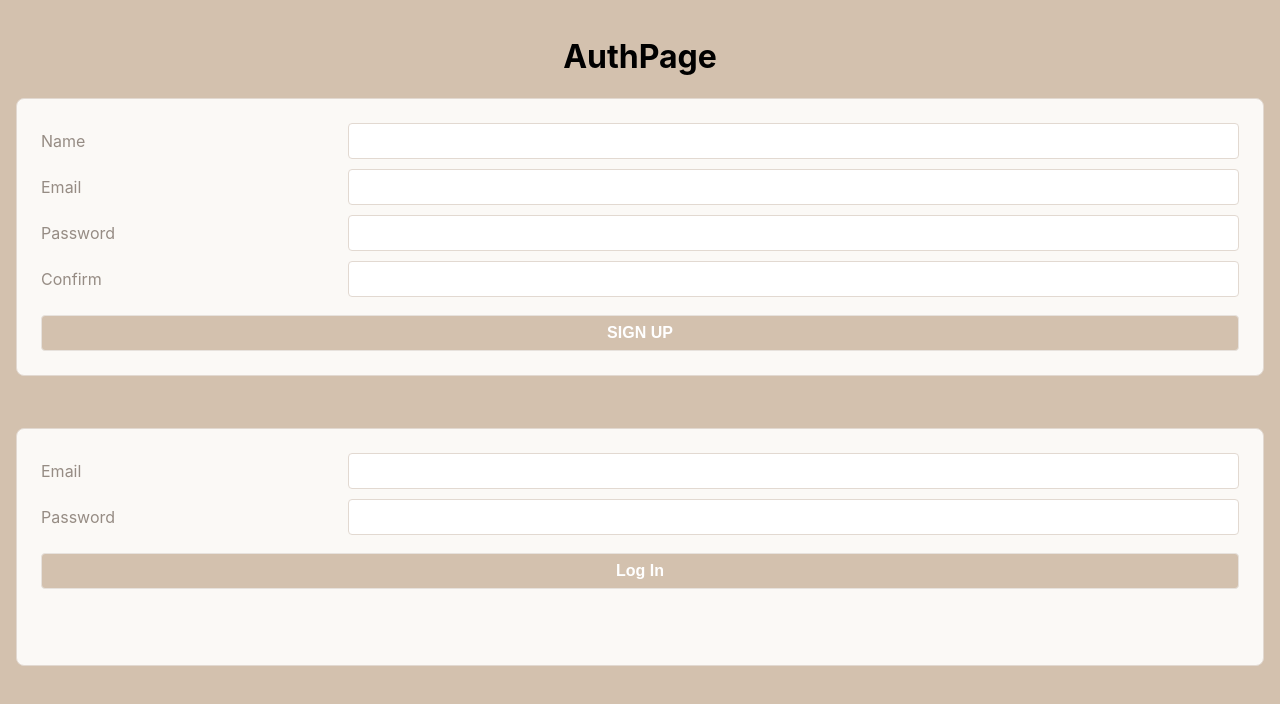
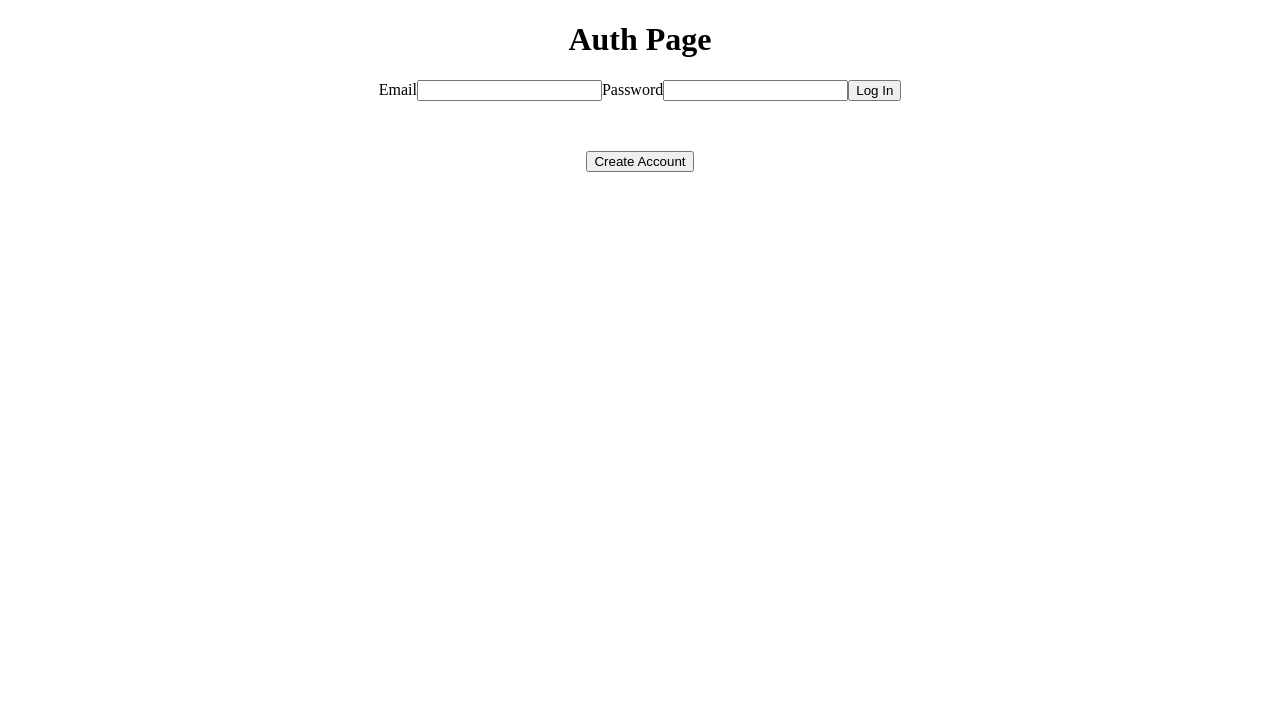
Before and after one commit to ccrisolo/mern-youtube, a React (Create React App) app: page / in a window 1280 px wide. Shown: the top 704 px of the page. Built offline with nearby package versions, Linux system fonts and the light colour scheme.

Commit message:
adds dynamic render of sign up or login page

```diff
--- a/src/components/LoginForm.jsx
+++ b/src/components/LoginForm/LoginForm.jsx
@@ -1,5 +1,5 @@
 import React, { useState } from "react";
-import * as usersService from "../utilities/users-service";
+import * as usersService from "../../utilities/users-service";
 
 export default function LogIn({ setUser }) {
     const [credentials, setCredentials] = useState({
--- a/src/components/NavBar.jsx
+++ b/src/components/NavBar/NavBar.jsx
@@ -1,6 +1,6 @@
 import React from "react";
 import { Link } from "react-router-dom";
-import * as userService from "../utilities/users-service";
+import * as userService from "../../utilities/users-service";
 
 export const NavBar = ({ user, setUser }) => {
     //Add the logout function
--- a/src/components/SignUpForm.jsx
+++ b/src/components/SignUpForm/SignUpForm.jsx
@@ -1,5 +1,5 @@
 import React, { Component } from "react";
-import { signUp } from "../utilities/users-service";
+import { signUp } from "../../utilities/users-service";
 
 export default class SignUpForm extends Component {
     state = {
--- a/src/index.js
+++ b/src/index.js
@@ -1,6 +1,6 @@
 import React from "react";
 import ReactDOM from "react-dom";
-import "./index.css";
+// import "./index.css";
 import App from "./pages/App/App";
 import reportWebVitals from "./reportWebVitals";
 import { BrowserRouter as Router } from "react-router-dom";
--- a/src/pages/App/App.jsx
+++ b/src/pages/App/App.jsx
@@ -1,14 +1,19 @@
 import "./App.css";
 import React, { useState } from "react";
-import NewOrderPage from "../FavoritesPage";
-import AuthPage from "../AuthPage";
-import UserHomePage from "../UserHomePage";
-import { NavBar } from "../../components/NavBar";
+import FavoritesPage from "../FavoritesPage/FavoritesPage";
+import AuthPage from "../Auth/AuthPage";
+import UserHomePage from "../UserHomePage/UserHomePage";
+import { NavBar } from "../../components/NavBar/NavBar";
 import { Route, Switch, Redirect } from "react-router-dom";
 import { getUser } from "../../utilities/users-service";
 
 export default function App() {
     const [user, setUser] = useState(getUser());
+    const [videos, setVideos] = useState([]);
+    const [selectedVideo, setSelectedVideo] = useState("");
+    const [favorites, setFavorites] = useState([]);
+
+
 
     return (
         <main className='App'>
@@ -17,7 +22,7 @@ export default function App() {
                     <NavBar user={user} setUser={setUser} />
                     <Switch>
                         <Route path='/home/favorites'>
-                            <NewOrderPage />
+                            <FavoritesPage />
                         </Route>
                         <Route path='/home'>
                             <UserHomePage />
--- /dev/null
+++ b/src/pages/Auth/AuthPage.jsx
@@ -0,0 +1,21 @@
+import React, { useState } from "react";
+import SignUpForm from "../../components/SignUpForm/SignUpForm";
+import LoginForm from "../../components/LoginForm/LoginForm";
+
+const AuthPage = ({ setUser }) => {
+    const [isLoginForm, setIsLoginForm] = useState(true);
+
+    return (
+        <main>
+            <h1>Auth Page</h1>
+            {isLoginForm ? (
+                <LoginForm setUser={setUser} />
+            ) : (
+                <SignUpForm setUser={setUser} />
+            )}
+            <button onClick={()  => setIsLoginForm(!isLoginForm)} >{isLoginForm ?  'Create Account' : 'Already a Member, Login'}</button>
+        </main>
+    );
+};
+
+export default AuthPage;
--- a/src/pages/AuthPage.jsx
+++ /dev/null
@@ -1,15 +0,0 @@
-import React from "react";
-import SignUpForm from "../components/SignUpForm";
-import LoginForm from "../components/LoginForm";
-
-const AuthPage = ({ setUser }) => {
-    return (
-        <main>
-            <h1>AuthPage</h1>
-            <SignUpForm setUser={setUser} />
-            <LoginForm setUser={setUser} />
-        </main>
-    );
-};
-
-export default AuthPage;
--- a/src/pages/UserHomePage.jsx
+++ b/src/pages/UserHomePage/UserHomePage.jsx
@@ -1,5 +1,5 @@
 import React from "react";
-import * as usersService from "../utilities/users-service";
+import * as usersService from "../../utilities/users-service";
 
 const UserHomePage = () => {
     async function handleCheckToken() {
```
Also changed, not shown: src/pages/FavoritesPage/FavoritesPage.jsx (renamed from src/pages/FavoritesPage.jsx).
